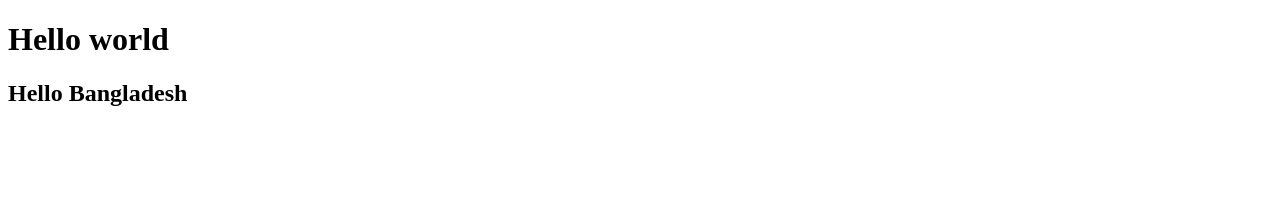
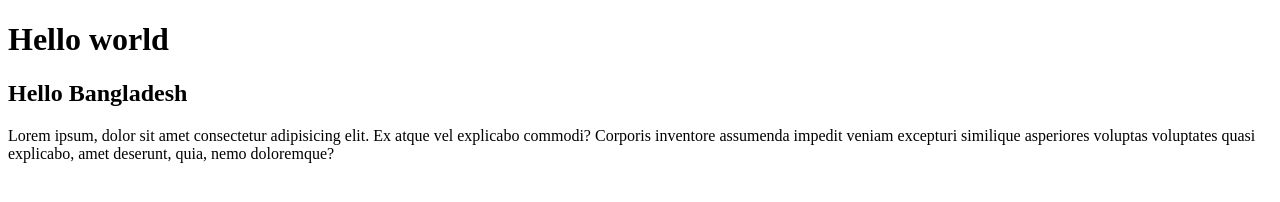
Before and after one commit to sharif0545/my-first-web, a plain HTML site: page index.html in a window 1280 px wide. Drawn offline with Linux system fonts and the light colour scheme.

Commit message:
first commit

```diff
--- a/index.html
+++ b/index.html
@@ -8,5 +8,6 @@
 <body>
     <h1>Hello world</h1>
     <h2>Hello Bangladesh</h2>
+    <p>Lorem ipsum, dolor sit amet consectetur adipisicing elit. Ex atque vel explicabo commodi? Corporis inventore assumenda impedit veniam excepturi similique asperiores voluptas voluptates quasi explicabo, amet deserunt, quia, nemo doloremque?</p>
 </body>
 </html>
```
